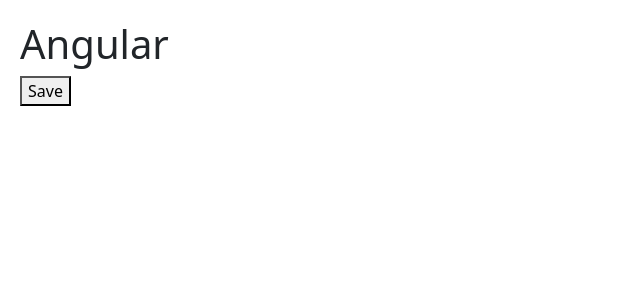
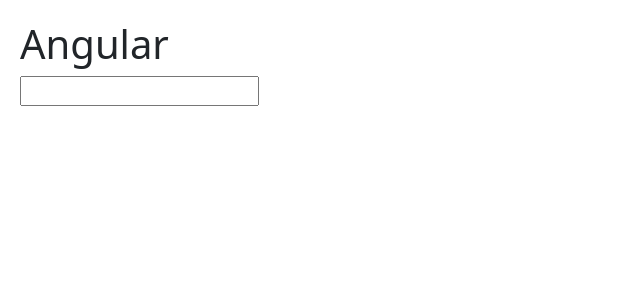
Before and after one commit to tirtho2107/AngularBasics, an Angular app in the folder hello-world/: page / in a window 1280 px wide. Shown: the top 300 px of the page, without its empty margins (0-640 px from the left). Built offline with nearby package versions, Linux system fonts and the light colour scheme.

Commit message:
event filtering

```diff
--- a/hello-world/src/app/courses.component.ts
+++ b/hello-world/src/app/courses.component.ts
@@ -3,18 +3,11 @@
 @Component({
     selector: 'courses',
     template: `
-        <div (click)="onDivClicked()">
-            <button (click)="onSave($event)">Save</button>
-        </div>
+       <input (keyup.enter)="onKeyUp($event)"/>
     `
 })
 export class CoursesComponent{
-    isActive = true;
-    onDivClicked(){
-        console.log("Div was clicked");
-    }
-    onSave($event: any) {
-        $event.stopPropagation();
-        console.log("Button was clicked", $event);
+    onKeyUp($event: any) {
+        console.log($event.target.value);
     }
 }
```
